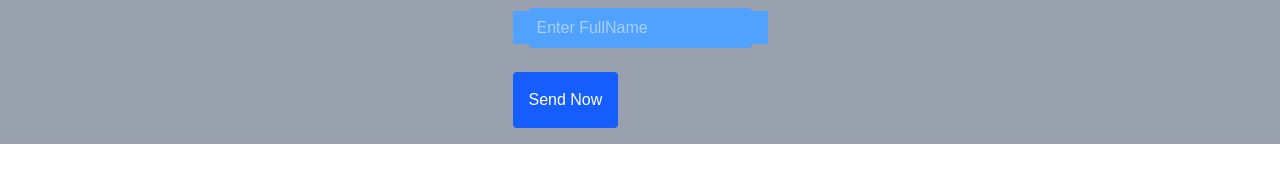
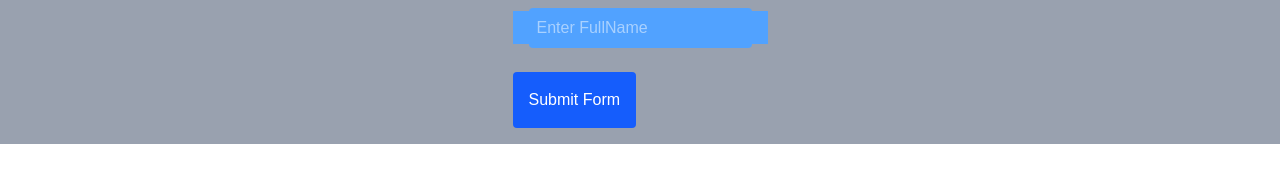
Before and after one commit to emmaddo/nextjs-learning, a Next.js app: page /Contact in a window 1280 px wide. Shown: the top 178 px of the page. Built offline with nearby package versions, Linux system fonts and the light colour scheme.

Commit message:
The button text now being controlled with useState

```diff
--- a/src/app/Contact/page.tsx
+++ b/src/app/Contact/page.tsx
@@ -3,9 +3,11 @@ import React, {useState} from 'react';
 
 export default function ContactForm(){
     const [fullname, setFullName] = useState<string>('');
+    const [buttonText, setbuttonText] = useState<string>('Submit Form');
 
     const processForm = (e:React.FormEvent<HTMLFormElement>) => {
         e.preventDefault();
+        setbuttonText('Loading');
         console.log(`The inputted name is ${fullname}`);
     }
 
@@ -28,7 +30,7 @@ return(
     </label>
 </div>
 <div>
-    <button className='bg-blue-600 text-white rounded m-4 p-4' type="submit">Send Now</button>
+    <button className='bg-blue-600 text-white rounded m-4 p-4' type="submit">{buttonText}</button>
 </div>
         </form>
     </div>
```
